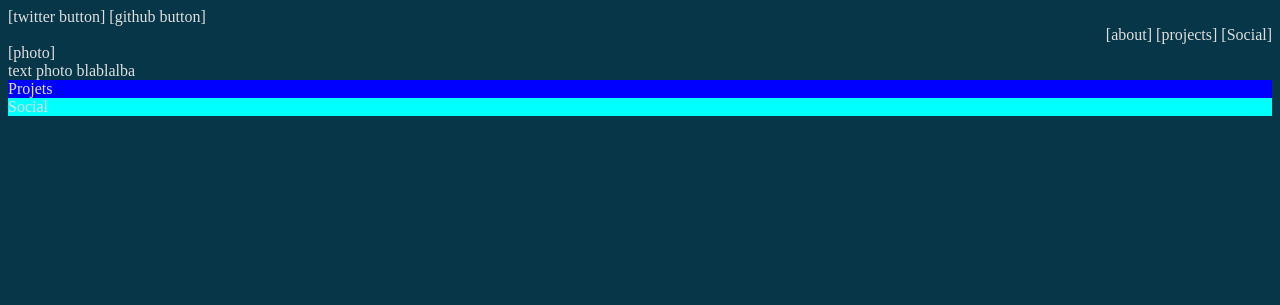
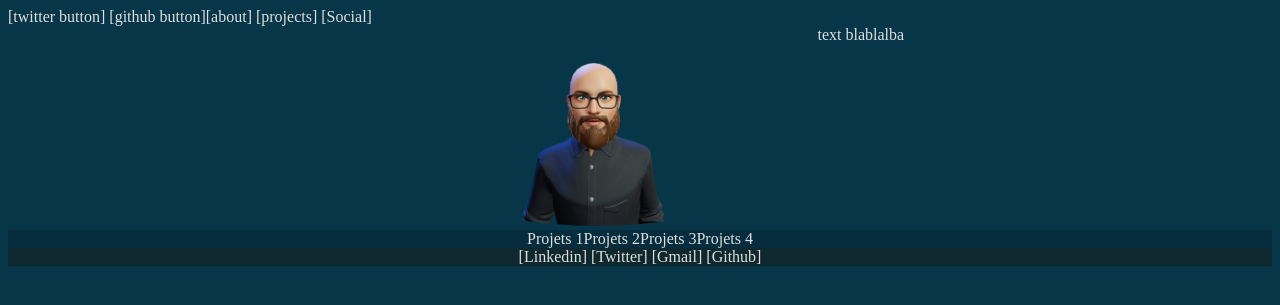
Before and after one commit to matthieu66100/matthieu66100.github.io, a PHP site: page / in a window 1280 px wide. Shown: the top 305 px of the page. Run offline with PHP 8.4, Linux system fonts and the light colour scheme.

Commit message:
center and composition of the divs

```diff
--- a/css/style.css
+++ b/css/style.css
@@ -4,19 +4,47 @@ html, body{
     background-color: #063647;
 
 }
+/* NAV BAR */
+.nav-menu{
+display: flex;
+}
 
-.nav-menu{
+.nav-left{
+justify-content: flex-start
+}
 
-    /* display: inline-flex; */
+.nav-right{
+justify-content: flex-end;
 }
-s
-.nav-left{
-display: flex;
-justify-content: flex-start
+
+/* AVATAR AND TEXT */
+
+.section-1{
+    display: flex;
+    justify-content: center;
+}
+
+.avatar{
+    height: 200px;
+    border-radius: 50%;
+}
+.text{
+
+}
 
 
+
+
+/* PROJECTS */
+.section-2{
+    display: flex;
+    justify-content: center;
+    background-color: #052D3D;
 }
-.nav-right{
-display: flex;
-justify-content: flex-end;
+
+/* SOCIAL */
+.section-3{
+    display: flex;
+    justify-content: center;
+    background-color: #0E282E;
 }
--- a/index.html
+++ b/index.html
@@ -1,5 +1,6 @@
 <!DOCTYPE html>
 <html>
+
 <head>
     <meta charset='utf-8'>
     <meta http-equiv='X-UA-Compatible' content='IE=edge'>
@@ -8,6 +9,7 @@
     <link rel='stylesheet' type='text/css' media='screen' href='css/style.css'>
 
 </head>
+
 <body>
 
     <!-- NAV MENU -->
@@ -15,32 +17,44 @@
         <div class="nav-left">
             [twitter button]
             [github button]
-
         </div>
         <div class="nav-right">
             [about]
             [projects]
             [Social]
-
         </div>
     </div>
 
     <!-- ABOUT -->
-    <div>
-        <div>[photo]</div>
-        <div>text photo blablalba</div>
-    </div>
+    <section class="section-1">
+        <div>
+            <img class="avatar" src="img/images/demi_face.png" alt="">
+        </div>
+        <div>
+            text blablalba
+        </div>
+    </section>
+
+
+
     <!-- PROJETS -->
-    <div style="background-color:blue ;">
-        <div>Projets</div>
-    </div>
+    <section class="section-2">
+        <div>Projets 1</div>
+        <div>Projets 2</div>
+        <div>Projets 3</div>
+        <div>Projets 4</div>
+    </section>
 
     <!-- SOCIAL -->
-    <div style="background-color:aqua ;">
-        Social
-    </div>
+    <section class="section-3">
+        [Linkedin]
+        [Twitter]
+        [Gmail]
+        [Github]
+    </section>
 
 
 
 </body>
+
 </html>
```
Also changed, not shown: projet.html (added).
